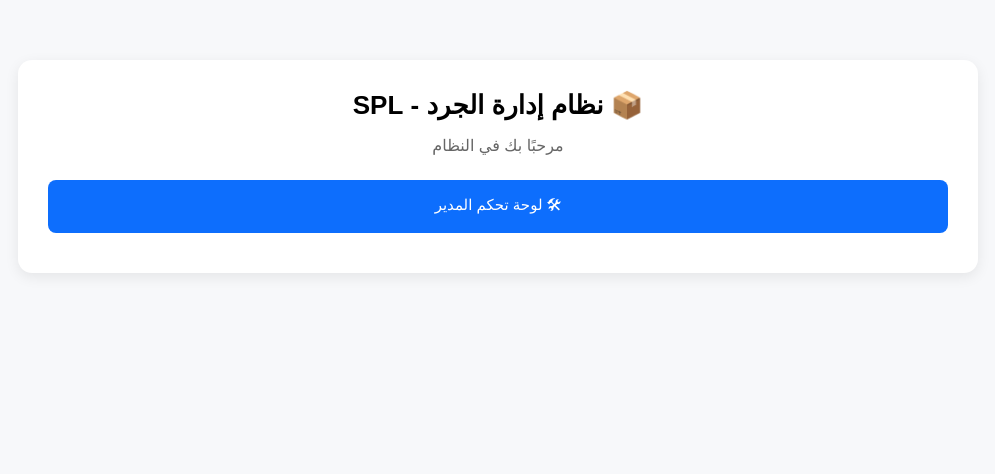
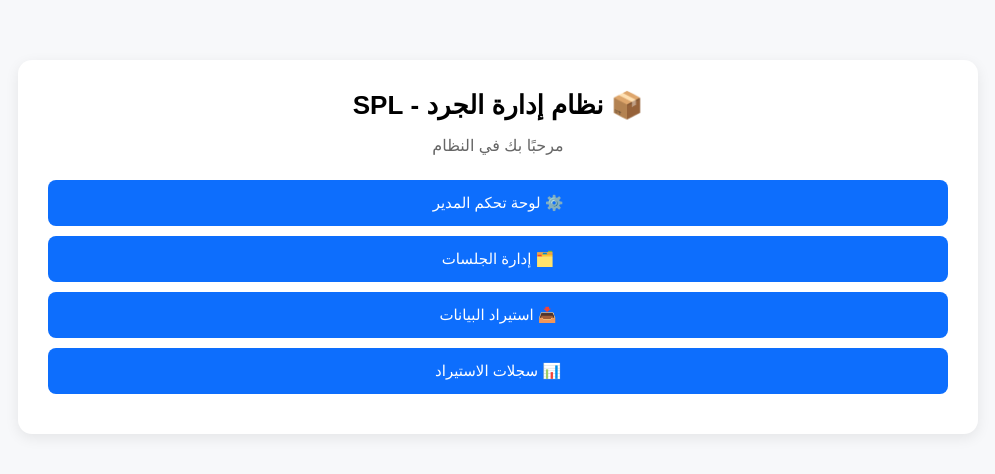
Before and after one commit to Abdullahsajer/spl_asset, a Django app: page / in a window 1280 px wide. Shown: the part 50-524 px from the top of the page, without its empty margins (142-1137 px from the left). Run offline with Django 5.2, Linux system fonts and the light colour scheme; the visitor is signed in with stand-in values (Sample User, id 1); data that the repository does not hold is empty.

Commit message:
تحديث قائمة مدير النظام

```diff
--- a/templates/home.html
+++ b/templates/home.html
@@ -57,7 +57,10 @@
     <div class="home-links">
 
         {% if "admins" in groups or user.is_superuser %}
-            <a href="/inventory/admin/dashboard/">🛠 لوحة تحكم المدير</a>
+            <a href="/inventory/admin/dashboard/">⚙️ لوحة تحكم المدير</a>
+            <a href="{% url 'inventory_app:admin_sessions_list' %}"> 🗂️ إدارة الجلسات</a>
+            <a href="/import/">📥 استيراد البيانات</a>
+            <a href="/import/logs/">📊 سجلات الاستيراد</a>
         {% endif %}
 
         {% if "supervisors" in groups %}
```
